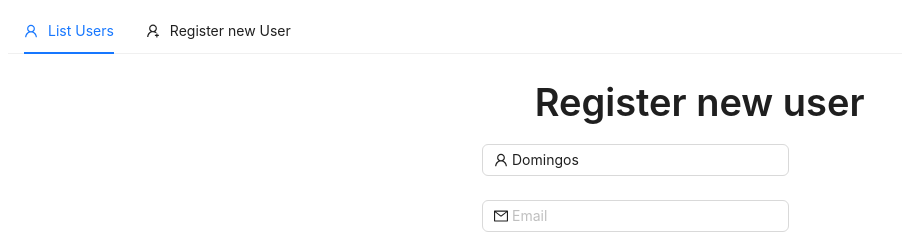
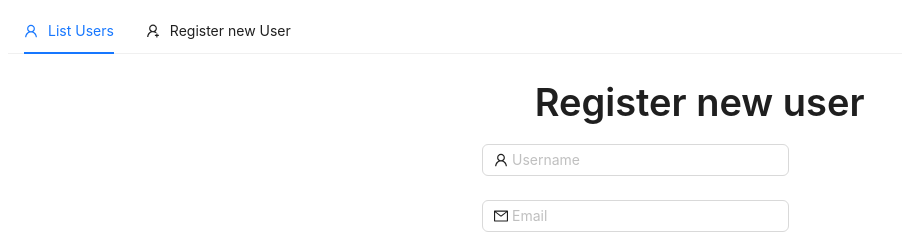
Before and after one commit to sombo20/Sistema-de-gerenciamento-de-usuarios, a React (Vite) app: page /register in a window 1280 px wide. Shown: the top 239 px of the page, without its empty margins (0-902 px from the left). Built offline with nearby package versions, Linux system fonts and the light colour scheme.

Commit message:
Update Form.tsx

```diff
--- a/src/components/Form.tsx
+++ b/src/components/Form.tsx
@@ -5,9 +5,10 @@ import { useState ,useEffect} from "react";
 
 interface USER{
   UserFunction:()=>void,
+  name:string,
  }
 
-function FormUser({UserFunction}):USER{
+function FormUser({UserFunction,name}):USER{
 
   const [username, setUsername] = useState<string>("");
   const [email, setEmail] = useState<string>("");
@@ -24,7 +25,7 @@ function FormUser({UserFunction}):USER{
     console.log("Failed:", errorInfo);
   };
 
-  form.setFieldsValue({username:"Domingos"});
+  form.setFieldsValue({username:name});
 
   return (
       <Row>
```
